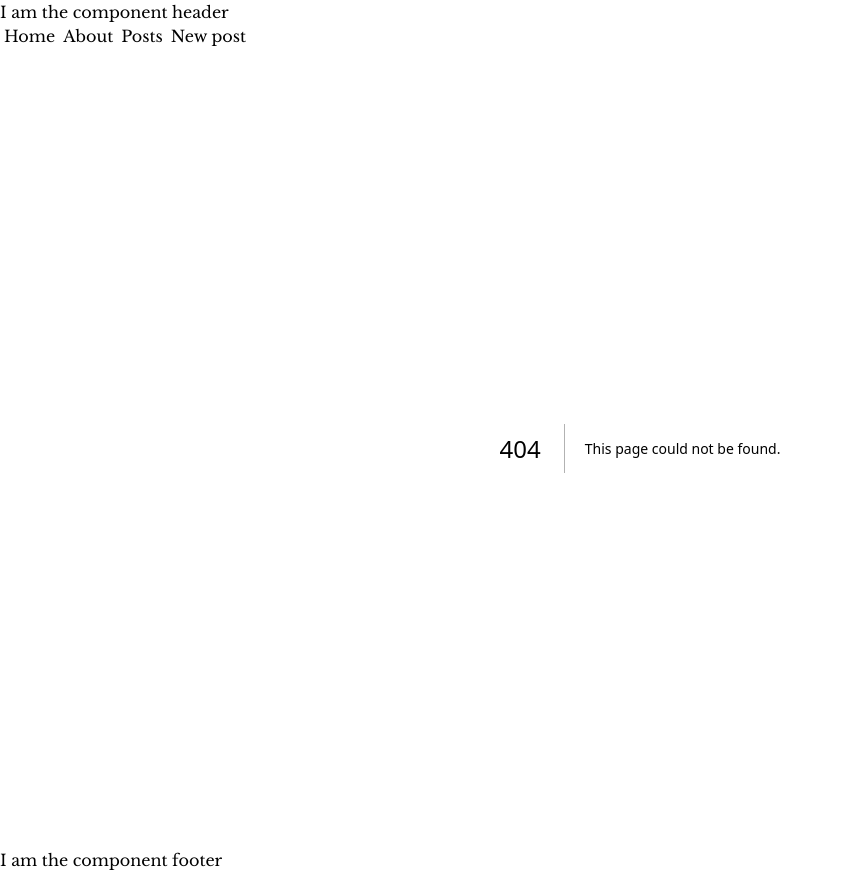
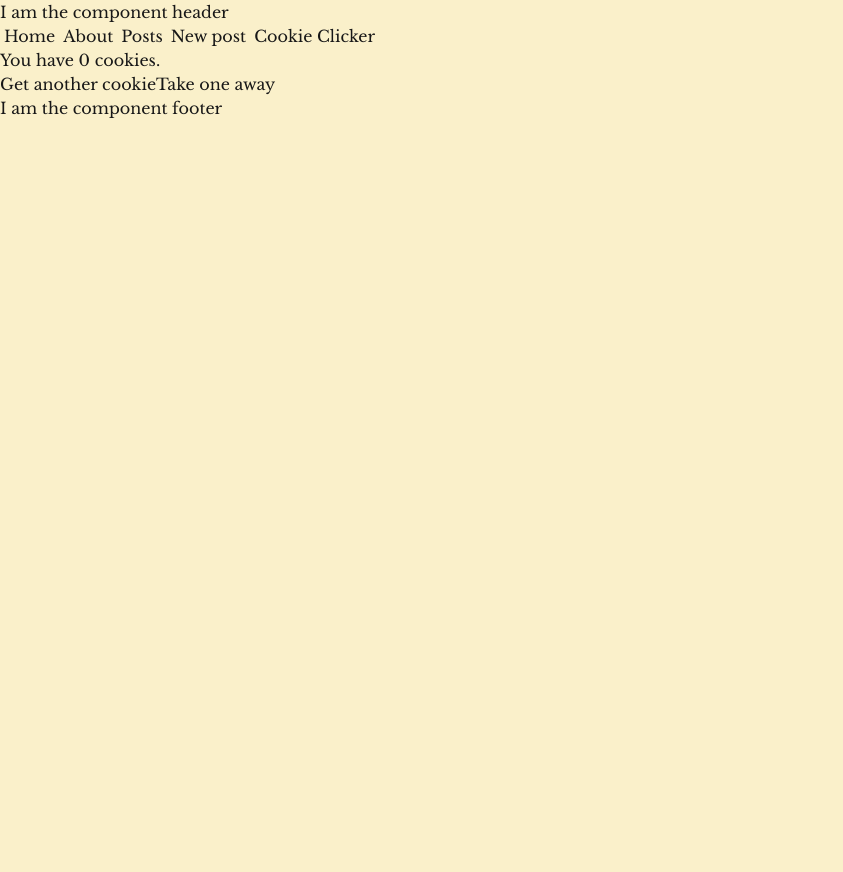
Before and after one commit to CW987/base, a Next.js app: page /clicker in a window 1280 px wide. Before the commit this address had no page. Shown: the whole page, without its empty margins (0-843 px from the left). After the commit the page ends 800 px from the top, so only its background shows below. Built offline with nearby package versions, Linux system fonts and the light colour scheme.

Commit message:
Cookie clicker

```diff
--- /dev/null
+++ b/src/app/clicker/page.js
@@ -0,0 +1,9 @@
+import CookieClicker from "@/components/CookieClicker"
+
+export default function Clicker() {
+    return (
+        <>
+        <CookieClicker />
+        </>
+    )
+}
--- /dev/null
+++ b/src/components/CookieClicker.jsx
@@ -0,0 +1,27 @@
+"use client"
+
+import { useState } from "react";
+
+export default function App() {
+  const [myCounterState, setMyCounterState] = useState(0);
+
+  function incrementCounter() {
+    setMyCounterState(myCounterState + 1);
+  }
+
+  function reductionCounter() {
+    setMyCounterState(myCounterState - 1);
+  }
+
+  function resetToZero() {
+    setMyCounterState(0)
+  }
+
+  return (
+    <div>
+      <p onClick={resetToZero}>You have {myCounterState} cookies.</p>
+      <button onClick={incrementCounter}>Get another cookie</button>
+      <button onClick={reductionCounter} >Take one away</button>
+    </div>
+  );
+}
--- a/src/components/NavBar.jsx
+++ b/src/components/NavBar.jsx
@@ -7,6 +7,7 @@ export default function NavBar() {
         <Link href="/about" className="p-1">About</Link>
         <Link href="/posts" className="p-1">Posts</Link>
         <Link href="/posts/new" className="p-1">New post</Link>
+        <Link href="/clicker" className="p-1">Cookie Clicker</Link>
         </nav>
     )
 }
```
Also changed, not shown: 1 other file (tests, documents, lock files or other folders).
